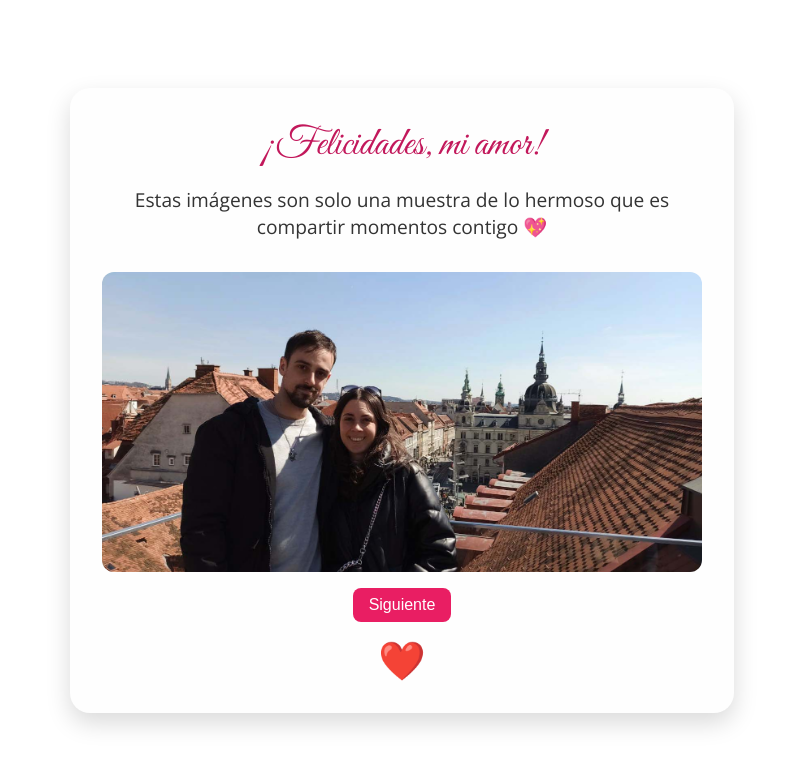
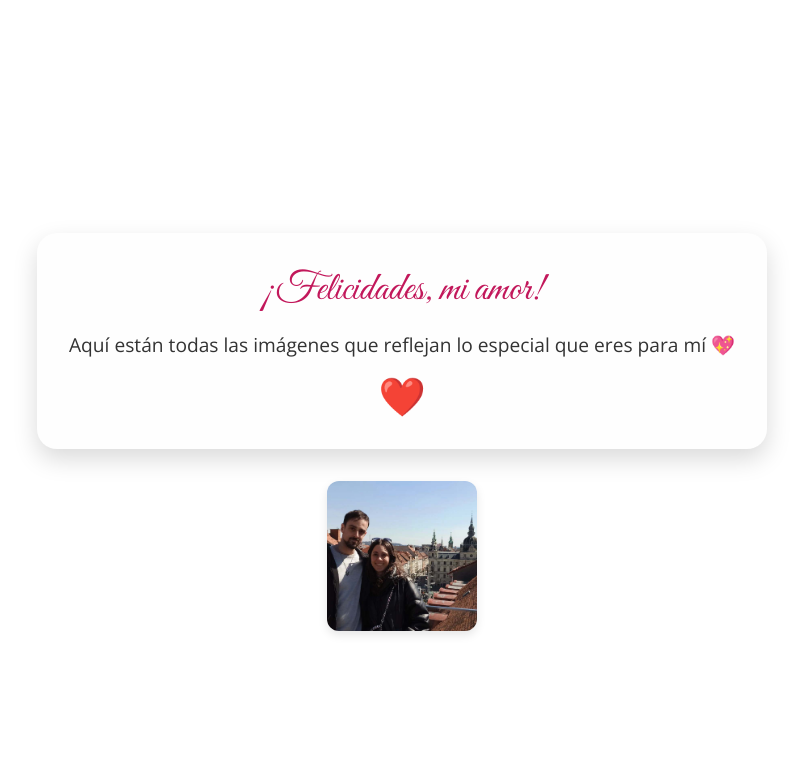
Before and after one commit to Diegop64/CumpleMarina, a plain HTML site: page index.html in a window 1280 px wide. Shown: the whole page, without its empty margins (238-1041 px from the left). Drawn offline with nearby package versions, Linux system fonts and the light colour scheme.

Commit message:
Update index.html

```diff
--- a/index.html
+++ b/index.html
@@ -1,19 +1,20 @@
 <!DOCTYPE html>
 <html lang="es">
 <head>
-  <meta charset="UTF-8">
+  <meta charset="UTF-8" />
   <title>Felicitaciones con Amor</title>
-  <link href="https://fonts.googleapis.com/css2?family=Great+Vibes&family=Open+Sans&display=swap" rel="stylesheet">
+  <link href="https://fonts.googleapis.com/css2?family=Great+Vibes&family=Open+Sans&display=swap" rel="stylesheet" />
   <style>
     body {
       background: #ffffff;
       font-family: 'Open Sans', sans-serif;
       display: flex;
       justify-content: center;
+      flex-direction: column;
       align-items: center;
-      flex-direction: column;
-      height: 100vh;
+      min-height: 100vh;
       margin: 0;
+      padding: 2rem;
     }
 
     .card {
@@ -21,8 +22,9 @@
       padding: 2rem;
       border-radius: 20px;
       box-shadow: 0 10px 25px rgba(0,0,0,0.15);
-      max-width: 600px;
+      max-width: 700px;
       text-align: center;
+      margin-bottom: 2rem;
     }
 
     .title {
@@ -35,37 +37,7 @@
     .message {
       font-size: 1.2rem;
       color: #333;
-      margin-bottom: 2rem;
-    }
-
-    .carousel {
-      position: relative;
-      width: 100%;
-      height: 300px;
-      overflow: hidden;
       margin-bottom: 1rem;
-    }
-
-    .carousel img {
-      width: 100%;
-      height: 100%;
-      object-fit: cover;
-      border-radius: 12px;
-      transition: opacity 0.5s ease;
-    }
-
-    button {
-      background-color: #e91e63;
-      color: white;
-      border: none;
-      padding: 0.5rem 1rem;
-      font-size: 1rem;
-      border-radius: 8px;
-      cursor: pointer;
-    }
-
-    button:hover {
-      background-color: #c2185b;
     }
 
     .heart {
@@ -79,52 +51,61 @@
       0%, 100% { transform: scale(1); }
       50% { transform: scale(1.2); }
     }
+
+    /* Estilo para galería de fotos */
+    .gallery {
+      display: flex;
+      flex-wrap: wrap;
+      gap: 15px;
+      justify-content: center;
+      max-width: 700px;
+    }
+
+    .gallery img {
+      width: 150px;
+      height: 150px;
+      object-fit: cover;
+      border-radius: 12px;
+      box-shadow: 0 4px 10px rgba(0,0,0,0.1);
+      transition: transform 0.3s ease;
+      cursor: pointer;
+    }
+
+    .gallery img:hover {
+      transform: scale(1.05);
+    }
   </style>
 </head>
 <body>
+
   <div class="card">
     <div class="title">¡Felicidades, mi amor!</div>
     <div class="message">
-      Estas imágenes son solo una muestra de lo hermoso que es compartir momentos contigo 💖
+      Aquí están todas las imágenes que reflejan lo especial que eres para mí 💖
     </div>
-
-    <div class="carousel">
-      <img id="carousel-image" src="" alt="Foto de amor">
-    </div>
-    <button onclick="siguienteImagen()">Siguiente</button>
-
     <div class="heart">❤️</div>
   </div>
 
+  <div class="gallery" id="gallery"></div>
+
   <script>
-    const imagen = document.getElementById("carousel-image");
-    let index = 0;
-    const imagenes = [];
+    const gallery = document.getElementById('gallery');
+    const maxImages = 50; // Máximo número de fotos a buscar
+    let loadedImages = 0;
 
-    // Intenta cargar hasta 50 imágenes enumeradas
-    for (let i = 1; i <= 50; i++) {
-      const path = `fotos/${i}.jpg`;
+    for(let i = 1; i <= maxImages; i++) {
       const img = new Image();
-      img.src = path;
+      img.src = `fotos/${i}.jpg`;
+      img.alt = `Foto ${i}`;
 
+      // Solo añadir la imagen si carga correctamente
       img.onload = () => {
-        imagenes.push(path);
-        // Si es la primera imagen que se carga, mostrarla
-        if (imagenes.length === 1) {
-          imagen.src = imagenes[0];
-        }
-      };
+        loadedImages++;
+        gallery.appendChild(img);
+      }
+      // Ignorar si la imagen no existe (onerror)
     }
+  </script>
 
-    function siguienteImagen() {
-      if (imagenes.length === 0) return;
-      index = (index + 1) % imagenes.length;
-      imagen.src = imagenes[index];
-    }
-
-    setInterval(() => {
-      siguienteImagen();
-    }, 1000);
-  </script>
 </body>
 </html>
```
